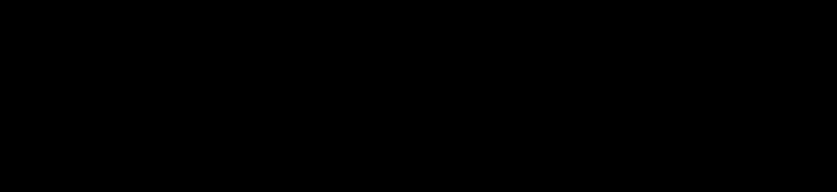
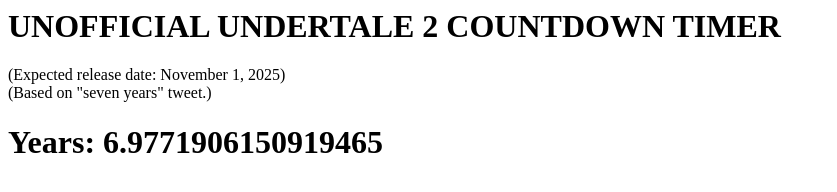
Before and after one commit to deltarunecountdown/countdown, a plain HTML site: page index.html in a window 1280 px wide. Shown: the whole page, without its empty margins (0-837 px from the left). Drawn offline with Linux system fonts and the light colour scheme.

Commit message:
Update index.html

```diff
--- a/index.html
+++ b/index.html
@@ -1,14 +1,25 @@
 <head>
-<style>
-body {
-    background-color: black;
-}
-.b1 {
-  color:white;
-}
-</style>
 
 </head>
 <body>
-  <b1>TEST</b1>
+  <h1>UNOFFICIAL UNDERTALE 2 COUNTDOWN TIMER</h1>
+  <p1>(Expected release date: November 1, 2025)</p1></br>
+  <p1>(Based on "seven years" tweet.)</p1>
+  <h1 id="time"></h1>
+
+<script>
+	window.setTimeout("update()",1000);
+
+
+
+	function update(){
+		window.setTimeout("update()",1000);
+		var d=new Date();
+		var t=1761955200000-d.getTime();
+		var text="Years: "+String(t/31540000000);
+		document.getElementById("time").innerHTML=text;
+		console.log(d.getTime())
+	}
+</script>
+
 </body>
```
